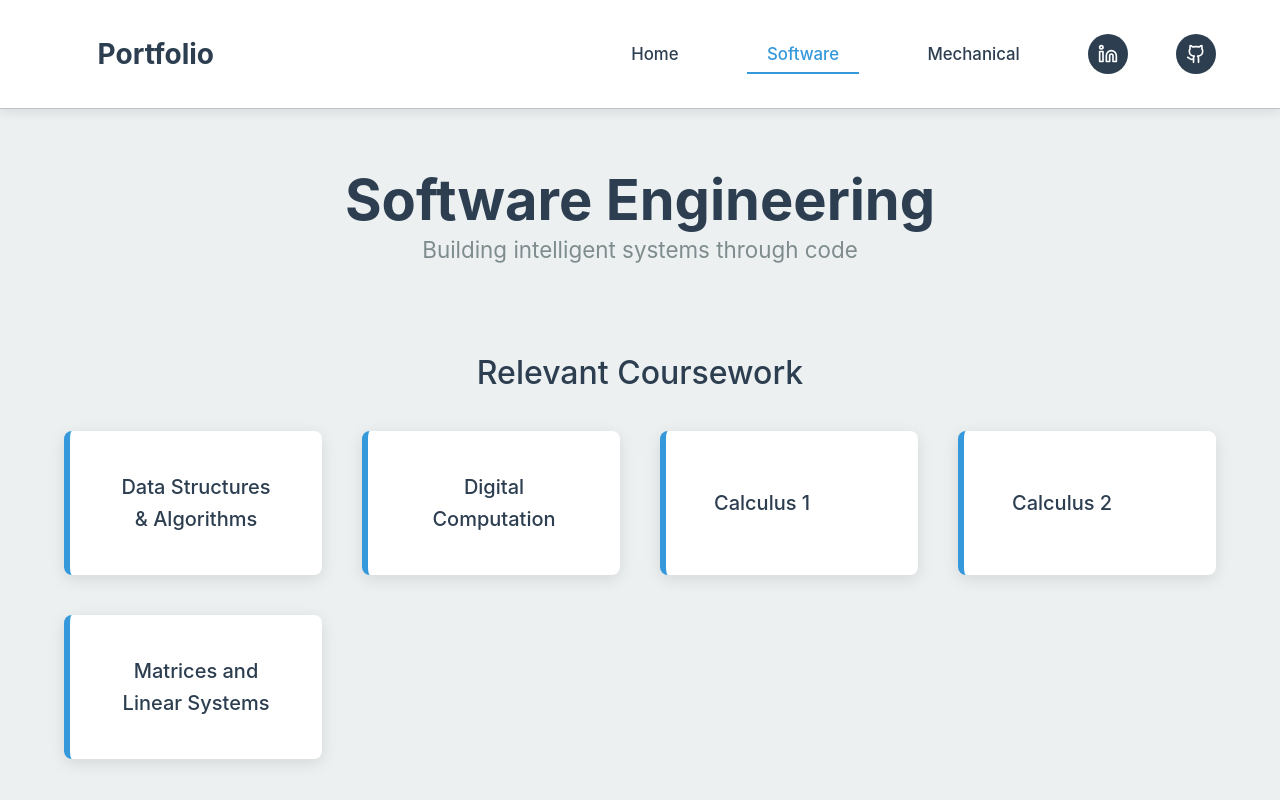
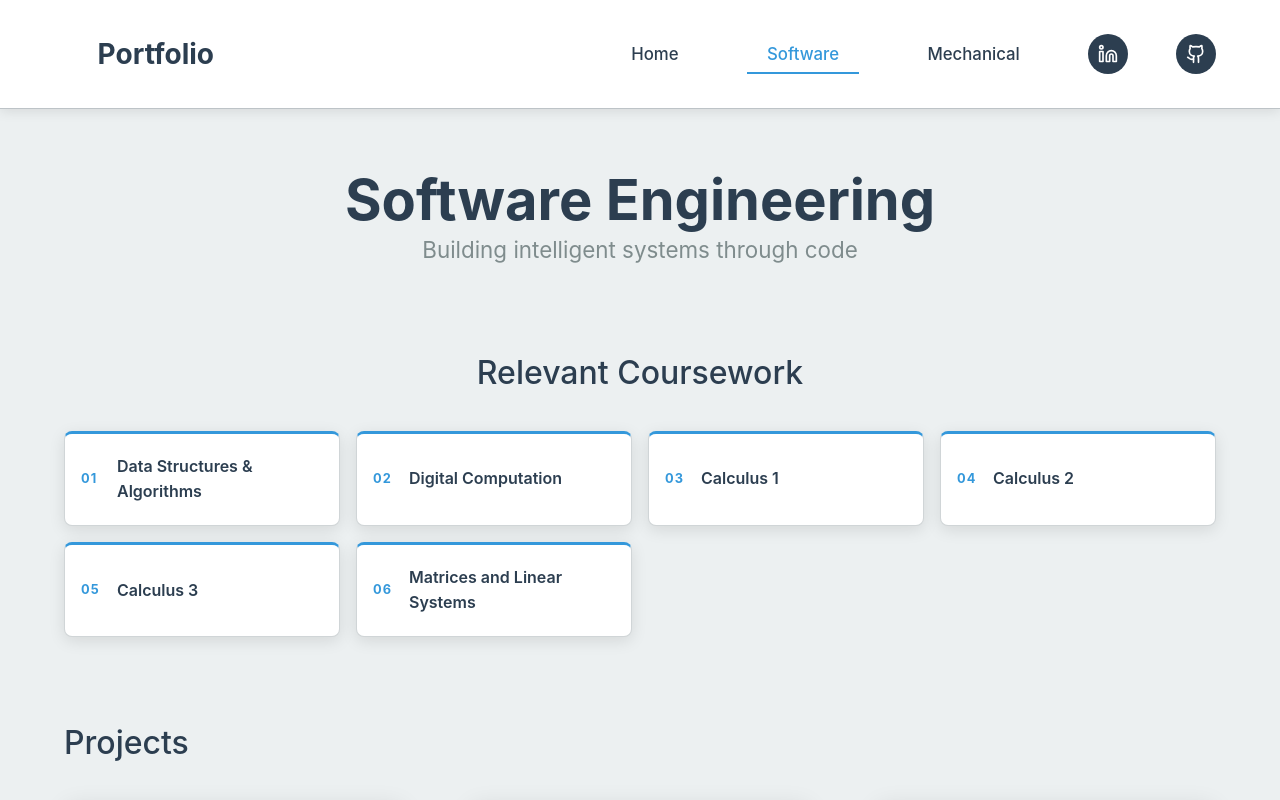
Before and after one commit to galitau/My-Portfolio, a React (Vite) app in the folder frontend/: page / in a window 1280 px wide. Both pictures are taken after a click on the button "Software". Shown: the top 800 px of the page. Built offline with nearby package versions, Linux system fonts and the light colour scheme.

Commit message:
added courses for 2a

```diff
--- a/frontend/src/App.css
+++ b/frontend/src/App.css
@@ -440,19 +440,23 @@ body {
 
 .coursework-section { margin-bottom: 5rem; text-align: center; }
 .coursework-grid {
-  display: grid; grid-template-columns: repeat(4, 1fr); gap: 2.5rem;
+  display: grid; grid-template-columns: repeat(4, minmax(0, 1fr)); gap: 1rem;
   width: 100%; margin: 0 auto;
 }
 
 .course-item {
-  padding: 2.5rem 3rem; background: var(--white);
-  border-left: 0.375rem solid var(--secondary);
-  border-radius: 0.5rem; font-size: 1.25rem; font-weight: 500;
-  box-shadow: 0 0.25rem 1rem var(--shadow);
-  display: flex; align-items: center; min-height: 7.5rem;
-  transition: all 0.3s ease;
+  position: relative; padding: 1.25rem 1rem 1.25rem 3.25rem; background: var(--white);
+  border: 1px solid rgba(189, 195, 199, 0.7); border-top: 3px solid var(--secondary);
+  border-radius: 0.5rem; font-size: 1rem; font-weight: 600; text-align: left;
+  box-shadow: 0 0.25rem 1rem var(--shadow); display: flex; align-items: center;
+  min-height: 5rem; transition: transform 0.25s ease, box-shadow 0.25s ease;
 }
-.course-item:hover { transform: translateX(10px); background: #f8f9fa; }
+.course-item:hover { transform: translateY(-4px); background: #f8f9fa; box-shadow: 0 0.5rem 1.25rem var(--shadow-hover); }
+
+.course-number {
+  position: absolute; left: 1rem; top: 50%; transform: translateY(-50%);
+  color: var(--secondary); font-size: 0.8rem; font-weight: 700; letter-spacing: 0.08em;
+}
 
 .projects-grid {
   display: grid; grid-template-columns: repeat(3, 1fr); gap: 4rem;
@@ -818,19 +822,17 @@ body {
 }
 
 .mobile-course-item {
-  padding: 1.5rem;
+  position: relative; padding: 1.1rem 1rem 1.1rem 3rem;
   background: var(--white);
-  border-left: 3px solid var(--secondary);
-  border-radius: 6px;
-  font-size: 1rem;
-  font-weight: 500;
+  border: 1px solid rgba(189, 195, 199, 0.7); border-top: 3px solid var(--secondary);
+  border-radius: 6px; font-size: 1rem; font-weight: 600;
   box-shadow: 0 2px 8px var(--shadow);
-  transition: all 0.3s ease;
+  transition: transform 0.25s ease, box-shadow 0.25s ease;
 }
 
 .mobile-course-item:hover {
-  transform: translateX(5px);
-  background: #f8f9fa;
+  transform: translateY(-2px); background: #f8f9fa;
+  box-shadow: 0 4px 12px var(--shadow-hover);
 }
 
 /* Mobile Awards */
--- a/frontend/src/Mechanical.jsx
+++ b/frontend/src/Mechanical.jsx
@@ -5,9 +5,10 @@ import ProjectCard from './ProjectCard';
 
 function Mechanical({ projects }) {
   const mechanicalCourses = [
-    "Physics 1: Statics", "Introduction to Biomedical Design", "Communications in Biomedical Engineering - Visualization",
-    "Human Factors in the Design of Biomedical and Health Systems", "Calculus 1", "Calculus 2", "Matrices and Linear Systems",
-    "Chemistry Principles"
+    "Physics 1: Statics", "Physics 2: Dynamics", "Mechanics of Deformable Solids", "Deformable Solid Mechanics Lab",
+    "Materials Science", "Introduction to Biomedical Design", "Communications in Biomedical Engineering - Visualization",
+    "Human Factors in the Design of Biomedical and Health Systems", "Calculus 1", "Calculus 2", "Calculus 3",
+    "Matrices and Linear Systems", "Chemistry Principles"
   ];
 
   // Filter projects for mechanical category
@@ -27,7 +28,10 @@ function Mechanical({ projects }) {
         <h2>Relevant Coursework</h2>
         <div className="coursework-grid">
           {mechanicalCourses.map((course, i) => (
-            <div key={i} className="course-item">{course}</div>
+            <div key={i} className="course-item">
+              <span className="course-number">{String(i + 1).padStart(2, '0')}</span>
+              <span>{course}</span>
+            </div>
           ))}
         </div>
       </section>
--- a/frontend/src/MobileHome.jsx
+++ b/frontend/src/MobileHome.jsx
@@ -25,13 +25,14 @@ function MobileHome({ projects }) {
 
   const softwareCourses = [
     "Data Structures & Algorithms", "Digital Computation",
-    "Calculus 1", "Calculus 2", "Matrices and Linear Systems",
+    "Calculus 1", "Calculus 2", "Calculus 3", "Matrices and Linear Systems",
   ];
 
   const mechanicalCourses = [
-    "Physics 1: Statics", "Introduction to Biomedical Design", "Communications in Biomedical Engineering - Visualization",
-    "Human Factors in the Design of Biomedical and Health Systems", "Calculus 1", "Calculus 2", "Matrices and Linear Systems",
-    "Chemistry Principles"
+    "Physics 1: Statics", "Physics 2: Dynamics", "Mechanics of Deformable Solids", "Deformable Solid Mechanics Lab",
+    "Materials Science", "Introduction to Biomedical Design", "Communications in Biomedical Engineering - Visualization",
+    "Human Factors in the Design of Biomedical and Health Systems", "Calculus 1", "Calculus 2", "Calculus 3",
+    "Matrices and Linear Systems", "Chemistry Principles"
   ];
 
   const awards = [
@@ -226,14 +227,20 @@ function MobileHome({ projects }) {
         <h3>Software Engineering</h3>
         <div className="mobile-coursework-grid">
           {softwareCourses.map((course, i) => (
-            <div key={i} className="mobile-course-item">{course}</div>
+            <div key={i} className="mobile-course-item">
+              <span className="course-number">{String(i + 1).padStart(2, '0')}</span>
+              <span>{course}</span>
+            </div>
           ))}
         </div>
 
         <h3>Mechanical Engineering</h3>
         <div className="mobile-coursework-grid">
           {mechanicalCourses.map((course, i) => (
-            <div key={i} className="mobile-course-item">{course}</div>
+            <div key={i} className="mobile-course-item">
+              <span className="course-number">{String(i + 1).padStart(2, '0')}</span>
+              <span>{course}</span>
+            </div>
           ))}
         </div>
       </section>
--- a/frontend/src/Software.jsx
+++ b/frontend/src/Software.jsx
@@ -5,7 +5,7 @@ import ProjectCard from './ProjectCard';
 function Software({ projects }) {
   const softwareCourses = [
     "Data Structures & Algorithms", "Digital Computation",
-    "Calculus 1", "Calculus 2", "Matrices and Linear Systems",
+    "Calculus 1", "Calculus 2", "Calculus 3", "Matrices and Linear Systems",
   ];
 
   // Filter projects for software category
@@ -26,7 +26,10 @@ function Software({ projects }) {
         <h2>Relevant Coursework</h2>
         <div className="coursework-grid">
           {softwareCourses.map((course, i) => (
-            <div key={i} className="course-item">{course}</div>
+            <div key={i} className="course-item">
+              <span className="course-number">{String(i + 1).padStart(2, '0')}</span>
+              <span>{course}</span>
+            </div>
           ))}
         </div>
       </section>
```
